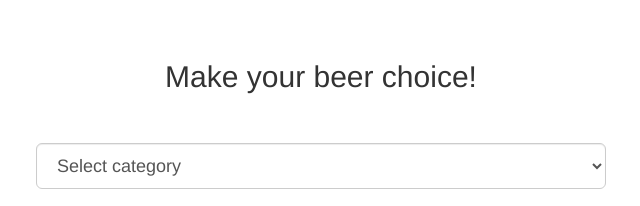
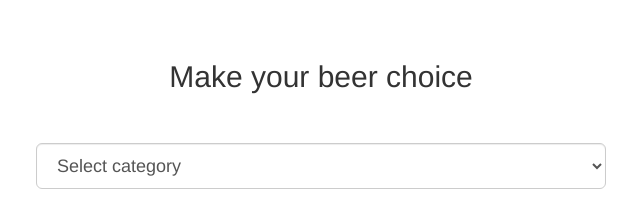
Before and after one commit to fredriknilssonmillan/publishedjson, a plain HTML site: page index.html in a window 1280 px wide. Shown: the top 206 px of the page, 319-959 px from the left. Drawn offline with nearby package versions, Linux system fonts and the light colour scheme.

Commit message:
ya final

```diff
--- a/index.html
+++ b/index.html
@@ -11,7 +11,7 @@
 <body>
     <br /><br />
     <div class="container" style="width:600px;">
-        <h2 align="center">Make your beer choice!</h2><br /><br />
+        <h2 align="center">Make your beer choice</h2><br /><br />
         <select name="category" id="category" class="form-control input-lg">
             <option value="">Select category</option>
         </select>
@@ -69,10 +69,12 @@
                 load_json_data('type', category_id);
                 //probando cambio de todo
                 $('#brewery').html('<option value="">Select brewery</option>');
+                $('#beer').html('<option value="">Select beer</option>');
             }
             else {
                 $('#type').html('<option value="">Select type</option>');
                 $('#brewery').html('<option value="">Select brewery</option>');
+
             }
         });
         $(document).on('change', '#type', function () {
```
